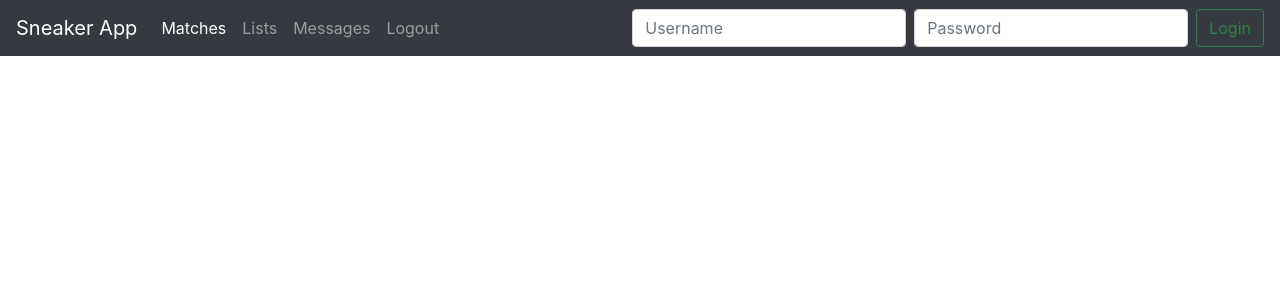
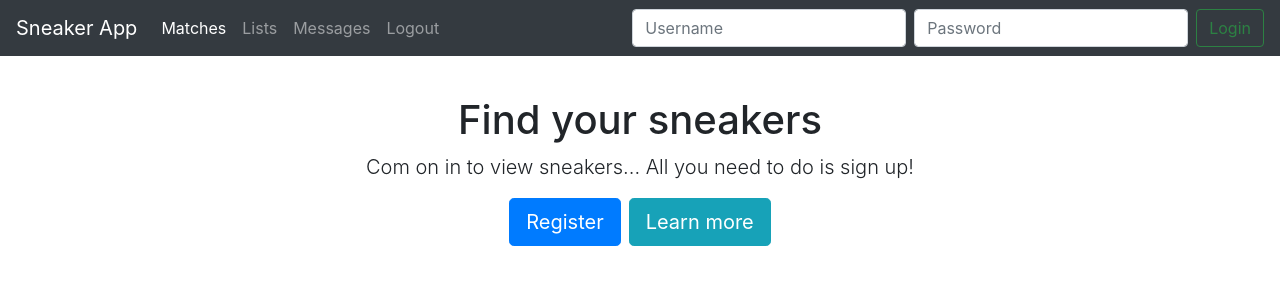
Before and after one commit to scottfireoved/sneaker-app, an Angular app in the folder SneakerApp-SPA/: page / in a window 1280 px wide. Shown: the top 300 px of the page. Built offline with nearby package versions, Linux system fonts and the light colour scheme.

Commit message:
created register and home components.

```diff
--- a/SneakerApp-SPA/src/app/app.component.html
+++ b/SneakerApp-SPA/src/app/app.component.html
@@ -3,5 +3,7 @@
   <h1>
     Sneaker App
   </h1>
-  <app-value></app-value>
+  <app-nav></app-nav>
+  <app-home></app-home>
+  <!-- <app-value></app-value> -->
 </div>
--- a/SneakerApp-SPA/src/app/app.module.ts
+++ b/SneakerApp-SPA/src/app/app.module.ts
@@ -8,12 +8,16 @@
 import { ValueComponent } from './value/value.component';
 import { NavComponent } from './nav/nav.component';
 import { AuthService } from './_services/auth.service';
+import { RegisterComponent } from './register/register.component';
+import { HomeComponent } from './home/home.component';
 
 @NgModule({
    declarations: [
       AppComponent,
       ValueComponent,
-      NavComponent
+      NavComponent,
+      RegisterComponent,
+      HomeComponent
    ],
    imports: [
       BrowserModule,
--- /dev/null
+++ b/SneakerApp-SPA/src/app/home/home.component.html
@@ -0,0 +1,18 @@
+<div class="container mt-5">
+  <div *ngIf="!registerMode" style="text-align: center">
+    <h1>Find your sneakers</h1>
+    <p class="lead">Com on in to view sneakers... All you need to do is sign up!</p>
+    <div class="text-center">
+      <button class="btn btn-primary btn-lg mr-2" (click)="registerToggle()">Register</button>
+      <button class="btn btn-info btn-lg">Learn more</button>
+    </div>
+  </div>
+
+  <div *ngIf="registerMode" class="container">
+    <div class="row justify-content-center">
+      <div class="col-4">
+          <app-register></app-register>
+      </div>
+    </div>
+  </div>
+</div>
--- /dev/null
+++ b/SneakerApp-SPA/src/app/home/home.component.ts
@@ -0,0 +1,20 @@
+import { Component, OnInit } from '@angular/core';
+
+@Component({
+  selector: 'app-home',
+  templateUrl: './home.component.html',
+  styleUrls: ['./home.component.css']
+})
+export class HomeComponent implements OnInit {
+  registerMode: boolean = false;
+
+  constructor() { }
+
+  ngOnInit() {
+  }
+
+  registerToggle() {
+    this.registerMode = !this.registerMode;
+  }
+
+}
--- /dev/null
+++ b/SneakerApp-SPA/src/app/register/register.component.html
@@ -0,0 +1,18 @@
+<form #registerForm="ngForm" (ngSubmit)="register()">
+  <h2 class="text-center text-primary">Sign Up</h2>
+  <hr>
+
+  <div class="form-group">
+    <input type="text" class="form-control" required name="username" [(ngModel)]="model.username" placeholder="Username">
+  </div>
+
+  <div class="form-group">
+    <input type="password" class="form-control" required name="password" [(ngModel)]="model.password" placeholder="Password">
+  </div>
+
+  <div class="form-group text-center">
+    <button class="btn btn-success" type="submit">Register</button>
+    <button class="btn btn-default" type="button" (click)="cancel()">Cancel</button>
+  </div>
+
+</form>
--- /dev/null
+++ b/SneakerApp-SPA/src/app/register/register.component.ts
@@ -0,0 +1,25 @@
+import { Component, OnInit } from '@angular/core';
+
+@Component({
+  selector: 'app-register',
+  templateUrl: './register.component.html',
+  styleUrls: ['./register.component.css']
+})
+export class RegisterComponent implements OnInit {
+
+  model:any = {};
+
+  constructor() { }
+
+  ngOnInit() {
+  }
+
+  register() {
+
+  }
+
+  cancel() {
+
+  }
+
+}
```
Also changed, not shown: SneakerApp-SPA/src/app/home/home.component.css (added), SneakerApp-SPA/src/app/register/register.component.css (added), 2 other files (tests, documents, lock files or other folders).
